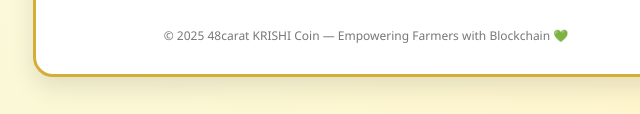
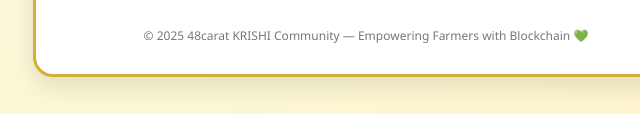
Before and after one commit to krishicommunity/krishi_project, a plain HTML site: page index.html in a window 1280 px wide. Shown: the part 999-1113 px from the top of the page, 541-1181 px from the left. Drawn offline with Linux system fonts and the light colour scheme.

Commit message:
Update index.html

```diff
--- a/index.html
+++ b/index.html
@@ -153,7 +153,7 @@
     </form>
 
     <footer>
-      &copy; 2025 48carat KRISHI Coin — Empowering Farmers with Blockchain 💚
+      &copy; 2025 48carat KRISHI Community — Empowering Farmers with Blockchain 💚
     </footer>
   </div>
 
```
